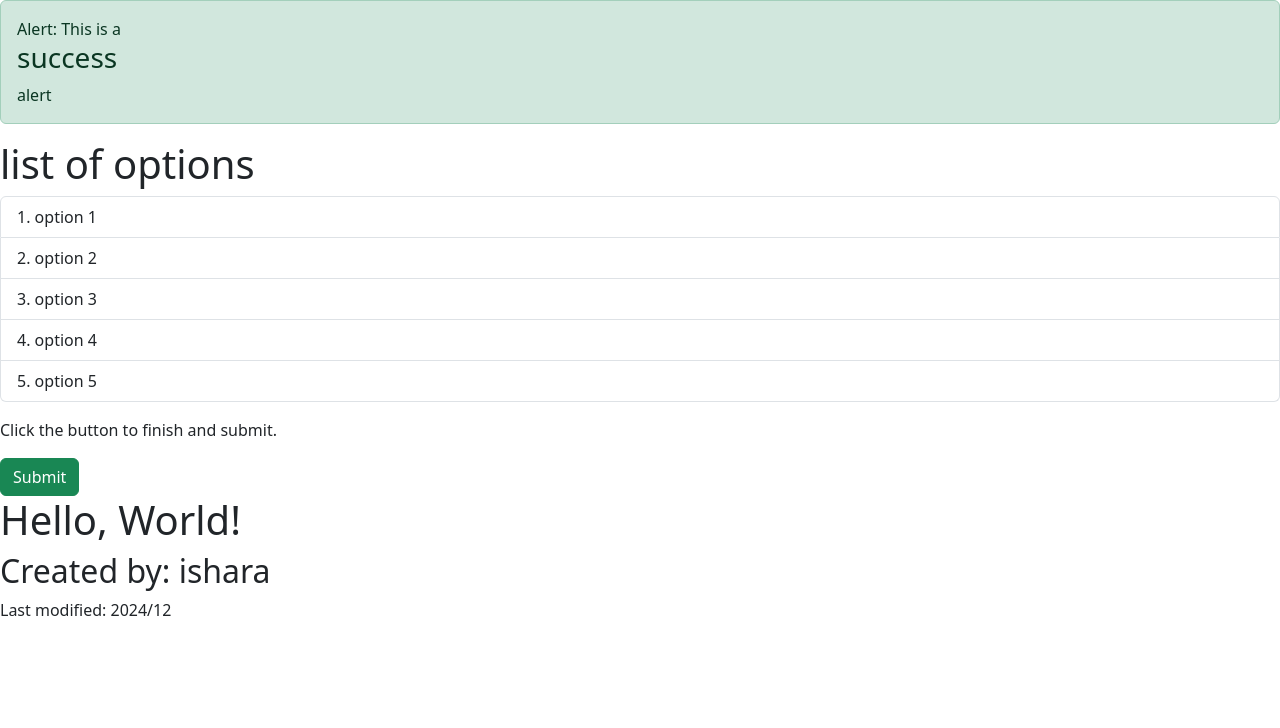
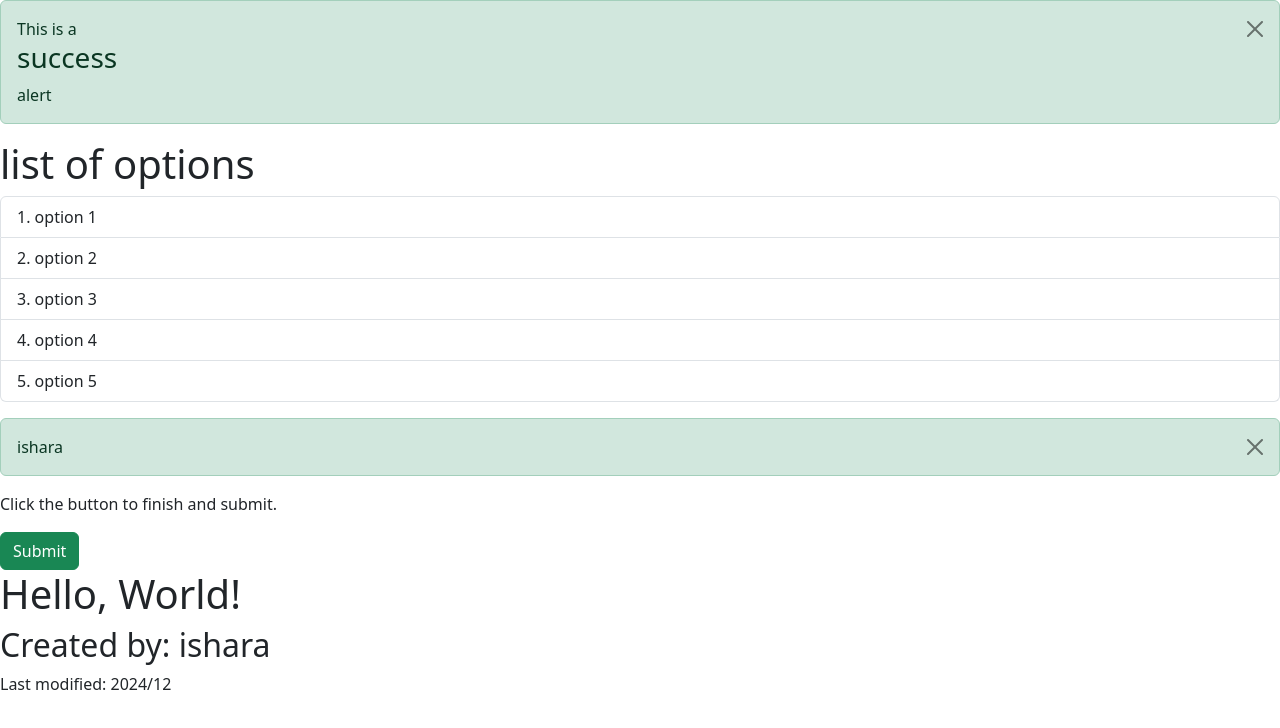
Before and after one commit to isharadilshanra/questionnaire_page, a React (Vite) app in the folder vite-project/latest_project/vite-project/: page / in a window 1280 px wide. Shown: the top 728 px of the page. Built offline with nearby package versions, Linux system fonts and the light colour scheme.

Commit message:
dissmissing alert

```diff
--- a/vite-project/latest_project/vite-project/src/App.tsx
+++ b/vite-project/latest_project/vite-project/src/App.tsx
@@ -11,13 +11,17 @@ const onSubmit = () => {
   console.log("Submitted");
 };
 
+const handleCloseClick = () => {
+  console.log("Close button clicked");
+};
+
 function App() {
   let items = ["option 1", "option 2", "option 3", "option 4", "option 5"];
   let buttonSubmit = "Submit";
 
   return (
     <div>
-      <Alert>
+      <Alert typeAlert="success" onCloseClick={handleCloseClick}>
         This is a <h3>success</h3> alert
       </Alert>
 
@@ -28,6 +32,11 @@ function App() {
       />
       <div>
         <p></p>
+        <Alert typeAlert="success" onCloseClick={handleCloseClick}>
+          ishara
+        </Alert>
+      </div>
+      <div>
         <p>Click the button to finish and submit.</p>
         <Button buttonType={buttonSubmit} onSubmit={onSubmit} color="success" />
       </div>
--- a/vite-project/latest_project/vite-project/src/components/Alert.tsx
+++ b/vite-project/latest_project/vite-project/src/components/Alert.tsx
@@ -6,11 +6,27 @@ interface AlertProps {
   // type: "success" | "danger" | "warning";
   //text: string;
   //children: string;
+  onCloseClick: () => void;
   children: ReactNode; // for more complex components by using ReactNode
+  typeAlert?: "success" | "danger" | "warning";
 }
 
-export const Alert = ({ children }: AlertProps) => {
-  return <div className="alert alert-success">Alert: {children}</div>;
+export const Alert = ({ children, typeAlert, onCloseClick }: AlertProps) => {
+  return (
+    <div
+      className={"alert alert-" + typeAlert + " alert-dismissible fade show"}
+      role="alert"
+    >
+      {children}
+      <button
+        type="button"
+        className="btn-close"
+        data-bs-dismiss="alert"
+        aria-label="Close"
+        onClick={onCloseClick}
+      ></button>
+    </div>
+  );
 };
 
 export default Alert;
```
